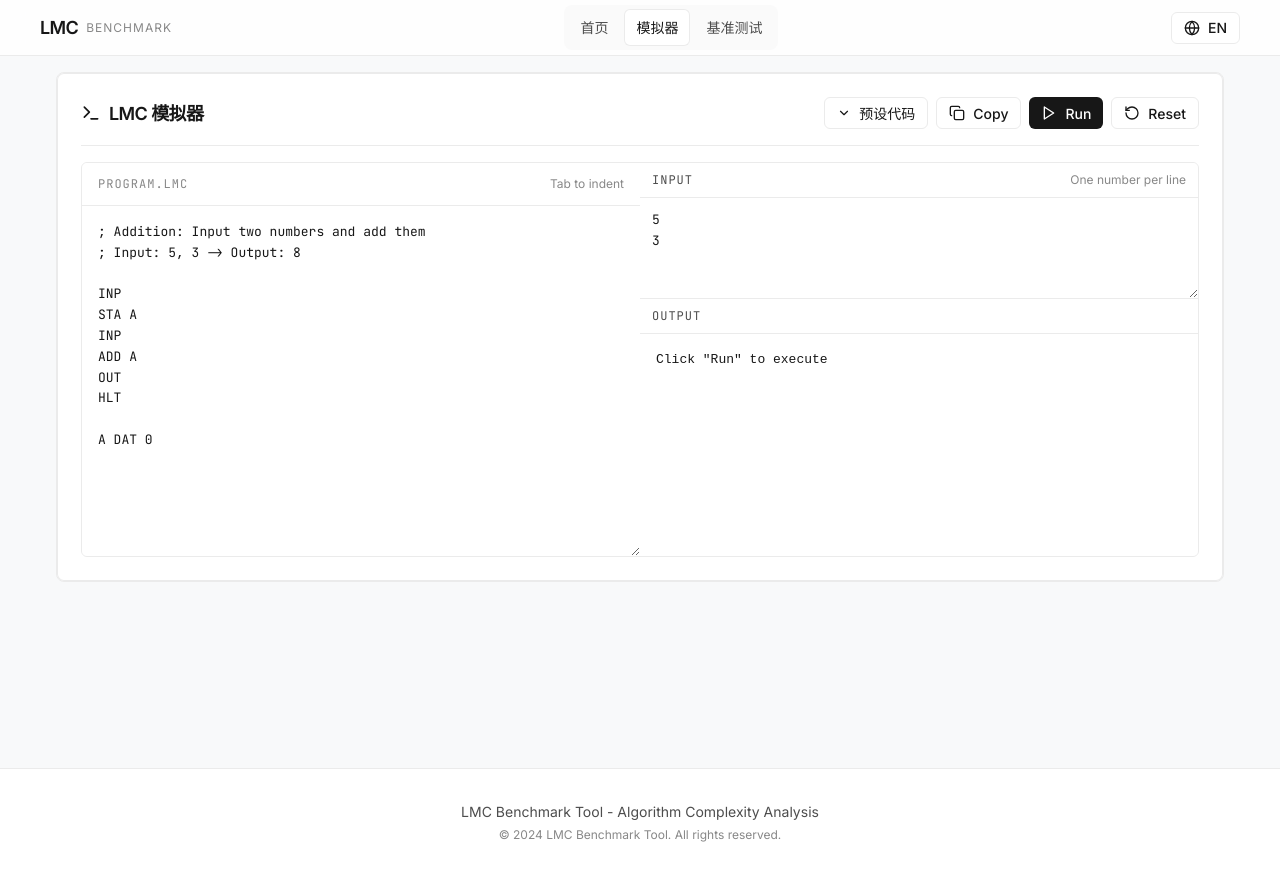
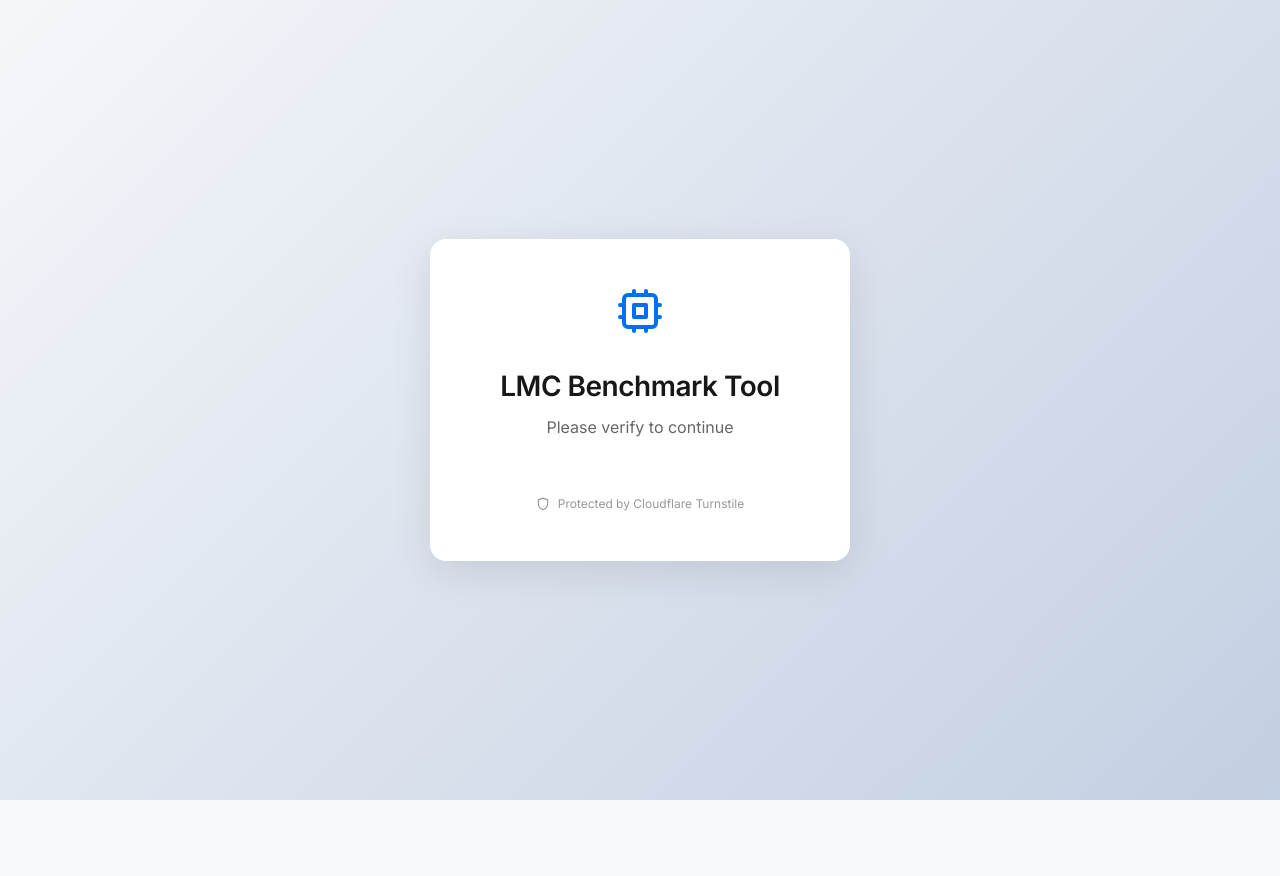
Before and after one commit to AustinZ132/LMC-Benchmark-Simulator, a React (Vite) app: page /editor in a window 1280 px wide. After the commit the page ends 800 px from the top, so only its background shows below. Built offline with nearby package versions, Linux system fonts and the light colour scheme; what chartjs-plugin-zoom would draw is missing.

Commit message:
feat: Add site-wide Turnstile verification, improve page transitions and hover effects

```diff
--- a/src/App.jsx
+++ b/src/App.jsx
@@ -1,13 +1,15 @@
-import React from 'react';
+import React, { useState, useCallback } from 'react';
 import { BrowserRouter as Router, Routes, Route, useLocation } from 'react-router-dom';
 import Navbar from './components/Navbar';
 import Footer from './components/Footer';
 import PageTransition from './components/PageTransition';
+import Turnstile from './components/Turnstile';
 import HomePage from './pages/HomePage';
 import EditorPage from './pages/EditorPage';
 import BenchmarkPage from './pages/BenchmarkPage';
 import { I18nProvider } from './context/I18nContext';
 import { BenchmarkProvider } from './context/BenchmarkContext';
+import { Shield, Cpu } from 'lucide-react';
 
 function AnimatedRoutes() {
   const location = useLocation();
@@ -23,10 +25,41 @@ function AnimatedRoutes() {
   );
 }
 
-function App() {
+function VerifyScreen({ onVerify }) {
   return (
-    <I18nProvider>
-      <BenchmarkProvider>
+    <div className="verify-screen">
+      <div className="verify-card">
+        <div className="verify-logo">
+          <Cpu size={48} />
+        </div>
+        <h1 className="verify-title">LMC Benchmark Tool</h1>
+        <p className="verify-desc">Please verify to continue</p>
+        <div className="verify-turnstile">
+          <Turnstile onVerify={onVerify} action="access" />
+        </div>
+        <div className="verify-footer">
+          <Shield size={14} />
+          <span>Protected by Cloudflare Turnstile</span>
+        </div>
+      </div>
+    </div>
+  );
+}
+
+function AppContent() {
+  const [isVerified, setIsVerified] = useState(false);
+
+  const handleVerify = useCallback((token) => {
+    if (token) {
+      setIsVerified(true);
+    }
+  }, []);
+
+  if (!isVerified) {
+    return <VerifyScreen onVerify={handleVerify} />;
+  }
+
+  return (
     <Router>
       <div className="app">
         <Navbar />
@@ -36,6 +69,14 @@ function App() {
         <Footer />
       </div>
     </Router>
+  );
+}
+
+function App() {
+  return (
+    <I18nProvider>
+      <BenchmarkProvider>
+        <AppContent />
       </BenchmarkProvider>
     </I18nProvider>
   );
--- a/src/components/Hero.jsx
+++ b/src/components/Hero.jsx
@@ -1,7 +1,7 @@
 import React, { useEffect, useRef } from 'react';
 import { Link } from 'react-router-dom';
 import { useI18n } from '../context/I18nContext';
-import { Terminal, Zap, ArrowRight, Cpu, ChevronRight } from 'lucide-react';
+import { Terminal, Zap, ArrowRight, Cpu } from 'lucide-react';
 import gsap from 'gsap';
 
 export default function Hero() {
@@ -10,58 +10,81 @@ export default function Hero() {
   const sectionRef = useRef(null);
   const titleRef = useRef(null);
   const subtitleRef = useRef(null);
-  const cardsRef = useRef([]);
   const badgeRef = useRef(null);
+  const tagsRef = useRef(null);
+  const card1Ref = useRef(null);
+  const card2Ref = useRef(null);
 
   useEffect(() => {
-    // Set initial state
-    gsap.set([titleRef.current, subtitleRef.current, badgeRef.current], {
+    const ctx = gsap.context(() => {
+      // Initial state
+      gsap.set([badgeRef.current, titleRef.current, subtitleRef.current, card1Ref.current, card2Ref.current, tagsRef.current], {
         opacity: 0,
-      y: 30
+        y: 40
       });
 
-    gsap.set(cardsRef.current, {
-      opacity: 0,
-      y: 50
-    });
-
-    // Create timeline
-    const tl = gsap.timeline({ delay: 0.2 });
+      // Timeline
+      const tl = gsap.timeline({ delay: 0.3 });
 
       tl.to(badgeRef.current, {
         opacity: 1,
         y: 0,
-      duration: 0.6,
+        duration: 0.5,
         ease: 'power2.out'
       })
       .to(titleRef.current, {
         opacity: 1,
         y: 0,
-      duration: 0.8,
+        duration: 0.7,
         ease: 'power3.out'
-    }, '-=0.3')
+      }, '-=0.2')
       .to(subtitleRef.current, {
         opacity: 1,
         y: 0,
-      duration: 0.7,
+        duration: 0.6,
         ease: 'power2.out'
-    }, '-=0.4')
-    .to(cardsRef.current, {
+      }, '-=0.3')
+      .to(card1Ref.current, {
         opacity: 1,
         y: 0,
         duration: 0.6,
-      stagger: 0.15,
-      ease: 'back.out(1.4)'
+        ease: 'back.out(1.2)'
+      }, '-=0.2')
+      .to(card2Ref.current, {
+        opacity: 1,
+        y: 0,
+        duration: 0.6,
+        ease: 'back.out(1.2)'
+      }, '-=0.4')
+      .to(tagsRef.current, {
+        opacity: 1,
+        y: 0,
+        duration: 0.5,
+        ease: 'power2.out'
       }, '-=0.3');
 
-    // Hover animations for cards
-    cardsRef.current.forEach(card => {
+      // Hover animations
+      const cards = [card1Ref.current, card2Ref.current];
+      cards.forEach(card => {
         if (!card) return;
 
         card.addEventListener('mouseenter', () => {
           gsap.to(card, {
-          y: -8,
-          scale: 1.02,
+            y: -12,
+            scale: 1.03,
+            boxShadow: '0 20px 60px rgba(0, 0, 0, 0.15)',
+            duration: 0.4,
+            ease: 'power2.out'
+          });
+          gsap.to(card.querySelector('.menu-icon'), {
+            scale: 1.15,
+            rotation: 5,
+            duration: 0.4,
+            ease: 'power2.out'
+          });
+          gsap.to(card.querySelector('.menu-arrow'), {
+            x: 8,
+            opacity: 1,
             duration: 0.3,
             ease: 'power2.out'
           });
@@ -71,39 +94,47 @@ export default function Hero() {
           gsap.to(card, {
             y: 0,
             scale: 1,
+            boxShadow: '0 1px 3px rgba(0, 0, 0, 0.08)',
+            duration: 0.4,
+            ease: 'power2.out'
+          });
+          gsap.to(card.querySelector('.menu-icon'), {
+            scale: 1,
+            rotation: 0,
+            duration: 0.4,
+            ease: 'power2.out'
+          });
+          gsap.to(card.querySelector('.menu-arrow'), {
+            x: 0,
+            opacity: 0.5,
             duration: 0.3,
             ease: 'power2.out'
           });
         });
       });
+    }, sectionRef);
 
-    return () => {
-      tl.kill();
-    };
+    return () => ctx.revert();
   }, []);
-
-  const addToRefs = (el) => {
-    if (el && !cardsRef.current.includes(el)) {
-      cardsRef.current.push(el);
-    }
-  };
 
   const menuItems = [
     {
-      icon: <Terminal size={24} />,
+      ref: card1Ref,
+      icon: <Terminal size={28} />,
       title: isZh ? 'LMC 模拟器' : 'LMC Simulator',
       description: isZh ? '编写和运行 LMC 汇编代码，支持多种预设算法' : 'Write and run LMC assembly code with algorithm presets',
       link: '/editor',
       color: '#0070f3',
-      bg: '#f0f7ff'
+      bg: '#e8f4ff'
     },
     {
-      icon: <Zap size={24} />,
+      ref: card2Ref,
+      icon: <Zap size={28} />,
       title: isZh ? '基准测试' : 'Benchmark',
       description: isZh ? '测试算法性能，对比 LMC 与现代 CPU 的架构差异' : 'Test performance, compare LMC vs modern CPU architecture',
       link: '/benchmark',
       color: '#7928ca',
-      bg: '#f5f0ff'
+      bg: '#f3e8ff'
     }
   ];
 
@@ -129,7 +160,7 @@ export default function Hero() {
           {menuItems.map((item, index) => (
             <Link
               key={index}
-              ref={addToRefs}
+              ref={item.ref}
               to={item.link}
               className="menu-card"
             >
@@ -140,12 +171,14 @@ export default function Hero() {
                 <h3 className="menu-title">{item.title}</h3>
                 <p className="menu-desc">{item.description}</p>
               </div>
-              <ChevronRight size={20} className="menu-arrow" />
+              <div className="menu-arrow">
+                <ArrowRight size={20} />
+              </div>
             </Link>
           ))}
         </div>
 
-        <div className="hero-tags">
+        <div ref={tagsRef} className="hero-tags">
           <span className="tag-item">Fetch-Decode-Execute</span>
           <span className="tag-dot">·</span>
           <span className="tag-item">Von Neumann</span>
--- a/src/components/PageTransition.jsx
+++ b/src/components/PageTransition.jsx
@@ -5,36 +5,43 @@ import gsap from 'gsap';
 export default function PageTransition({ children }) {
   const location = useLocation();
   const containerRef = useRef(null);
-  const prevLocation = useRef(location.pathname);
+  const isFirstRender = useRef(true);
 
   useEffect(() => {
-    if (prevLocation.current !== location.pathname) {
-      // Page changed, animate transition
-      const container = containerRef.current;
-      if (!container) return;
+    const container = containerRef.current;
+    if (!container) return;
 
-      // Exit animation
-      gsap.to(container, {
-        opacity: 0,
-        y: 20,
-        duration: 0.2,
-        ease: 'power2.in',
-        onComplete: () => {
-          // Enter animation
-          gsap.fromTo(container,
-            { opacity: 0, y: -20 },
-            {
-              opacity: 1,
-              y: 0,
-              duration: 0.4,
-              ease: 'power3.out'
-            }
-          );
-        }
-      });
+    if (isFirstRender.current) {
+      // First render - fade in
+      gsap.fromTo(container,
+        { opacity: 0, y: 30 },
+        { opacity: 1, y: 0, duration: 0.5, ease: 'power2.out' }
+      );
+      isFirstRender.current = false;
+      return;
+    }
 
-      prevLocation.current = location.pathname;
-    }
+    // Page transition animation
+    const tl = gsap.timeline();
+
+    // Exit animation
+    tl.to(container, {
+      opacity: 0,
+      y: -20,
+      scale: 0.98,
+      duration: 0.25,
+      ease: 'power2.in'
+    });
+
+    // Enter animation
+    tl.fromTo(container,
+      { opacity: 0, y: 30, scale: 0.98 },
+      { opacity: 1, y: 0, scale: 1, duration: 0.4, ease: 'power3.out' }
+    );
+
+    return () => {
+      tl.kill();
+    };
   }, [location.pathname]);
 
   return (
--- a/src/styles/main.css
+++ b/src/styles/main.css
@@ -1428,3 +1428,59 @@ body {
 .verify-header svg {
   color: var(--color-link);
 }
+
+/* Verify Screen */
+.verify-screen {
+  min-height: 100vh;
+  display: flex;
+  align-items: center;
+  justify-content: center;
+  background: linear-gradient(135deg, #f5f7fa 0%, #c3cfe2 100%);
+  padding: var(--space-4);
+}
+
+.verify-card {
+  background: white;
+  border-radius: 16px;
+  padding: 48px 40px;
+  max-width: 420px;
+  width: 100%;
+  text-align: center;
+  box-shadow: 0 10px 40px rgba(0, 0, 0, 0.1);
+}
+
+.verify-logo {
+  color: #0070f3;
+  margin-bottom: 24px;
+}
+
+.verify-title {
+  font-size: 28px;
+  font-weight: 700;
+  color: #171717;
+  margin-bottom: 8px;
+  letter-spacing: -0.5px;
+}
+
+.verify-desc {
+  font-size: 16px;
+  color: #666;
+  margin-bottom: 32px;
+}
+
+.verify-turnstile {
+  margin-bottom: 24px;
+}
+
+.verify-footer {
+  display: flex;
+  align-items: center;
+  justify-content: center;
+  gap: 8px;
+  font-size: 12px;
+  color: #999;
+}
+
+.verify-footer svg {
+  color: #999;
+}
```
Lines whose indentation alone changed are shown as unchanged.
